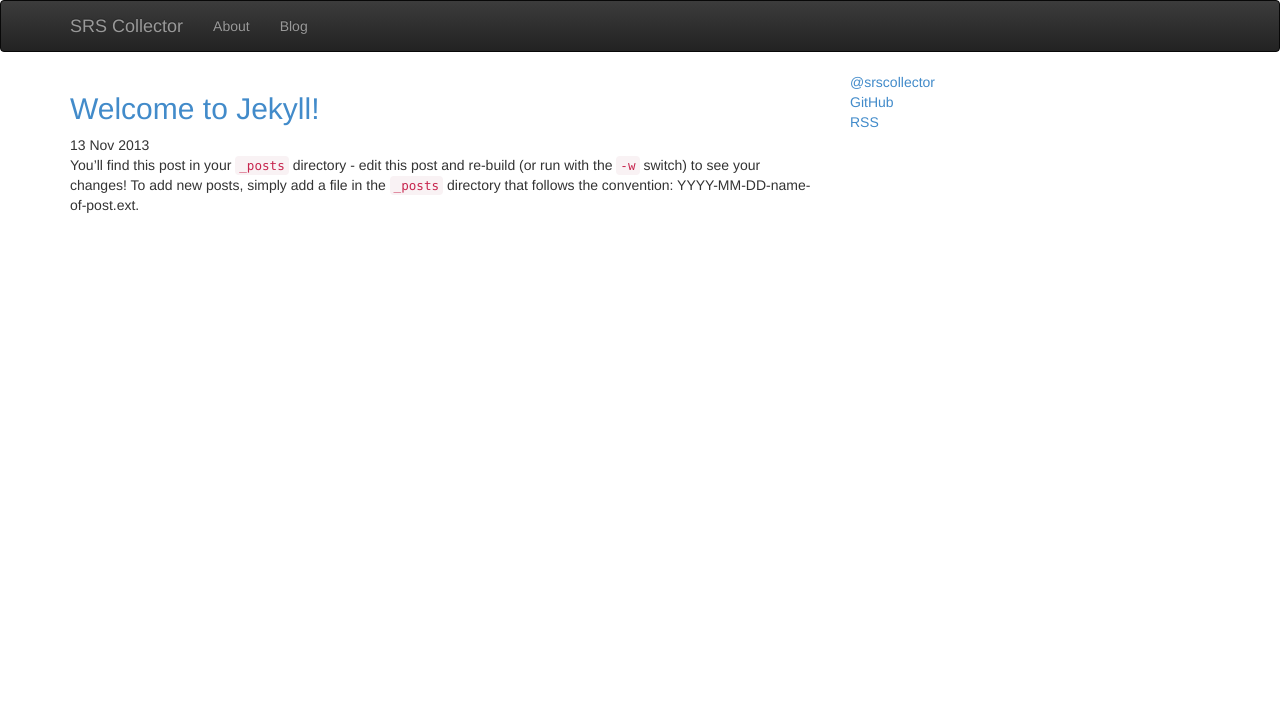
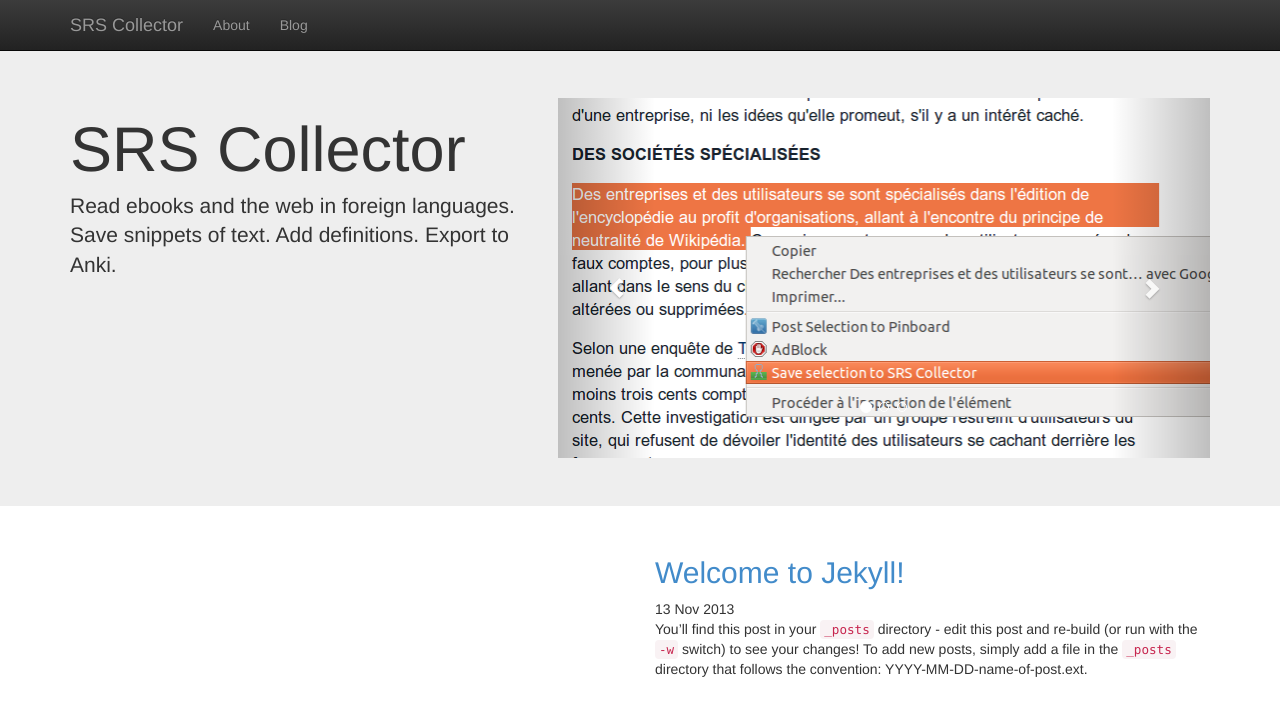
Before and after one commit to kiddsoftware/srscollector, a Jekyll site: the page built from index.html, in a window 1280 px wide. Shown: the top 716 px of the page. Built offline with Jekyll 4.4.1, drawn with Linux system fonts in a browser that asks for light colours; nearby versions of some CDN libraries; Markdown is read by kramdown in place of the engine named in the settings.

Commit message:
Start building main page and reorg some other stuff

```diff
--- a/_layouts/default.html
+++ b/_layouts/default.html
@@ -4,17 +4,18 @@
     <meta charset="utf-8">
     <meta name="viewport" content="width=device-width, initial-scale=1.0">
 {% if page.title %}
-    <title>{{ page.title }} — {{ site.name }}</title>
+    <title>{{ page.title }} ({{ site.name }})</title>
 {% else %}
     <title>{{ site.name }}</title>
 {% endif %}
     <link rel="alternate" type="application/rss+xml" title="RSS" href="/rss.xml">
     <link rel="stylesheet" href="/css/vendor/bootstrap.min.css">
     <link rel="stylesheet" href="/css/vendor/bootstrap-theme.min.css">
+    <link rel="stylesheet" href="/css/site.css">
     <link rel="shortcut icon" href="/favicon.ico">
   </head>
   <body>
-    <div class="navbar navbar-inverse">
+    <div class="navbar navbar-inverse navbar-fixed-top">
       <div class="container">
         <div class="navbar-header">
           <button type="button" class="navbar-toggle"
@@ -36,17 +37,8 @@
         </div>
       </div>
     </div>
-    <div class="container">
-      <div class="row">
-        <div class="content col-sm-8">
-          {{ content }}
-        </div>
-        <div class="sidebar col-sm-4">
-          <a href="https://twitter.com/srscollector">@srscollector</a><br>
-          <a href="https://github.com/kiddsoftware/srscollector">GitHub</a><br>
-          <a href="/rss.xml">RSS</a>
-        </div>
-      </div>
-    </div>
+    {{ content }}
+    <script src="https://code.jquery.com/jquery-1.10.2.min.js"></script>
+    <script src="/js/vendor/bootstrap.min.js"></script>
   </body>
 </html>
--- a/_layouts/post.html
+++ b/_layouts/post.html
@@ -1,5 +1,5 @@
 ---
-layout: default
+layout: sidebar
 ---
 <h2>{{ page.title }}</h2>
 <p class="meta">{{ page.date | date_to_string }}</p>
--- /dev/null
+++ b/css/site.css
@@ -0,0 +1,4 @@
+body {
+  padding-top: 50px;
+  padding-bottom: 20px;
+}
--- a/index.html
+++ b/index.html
@@ -1,12 +1,55 @@
 ---
 layout: default
 ---
+<div class="jumbotron">
+  <div class="container">
+    <div class="row">
+      <div class="col-md-5">
+        <h1>SRS Collector</h1>
+        <p>Read ebooks and the web in foreign languages.  Save snippets of
+        text. Add definitions. Export to Anki.</p>
+      </div>
+      <div class="col-md-7">
+        <div id="slides" class="carousel slide" data-ride="carousel">
+          <ol class="carousel-indicators">
+            <li data-target="#slides" data-slide-to="0" class="active"></li>
+            <li data-target="#slides" data-slide-to="1"></li>
+            <li data-target="#slides" data-slide-to="2"></li>
+          </ol>
+          <div class="carousel-inner">
+            <div class="item active">
+              <img src="/assets/images/slide_chrome_extension.png">
+            </div>
+            <div class="item">
+              <img src="/assets/images/slide_dictionary_choices.png">
+            </div>
+            <div class="item">
+              <img src="/assets/images/slide_anki_addon.png">
+            </div>
+          </div>
+          <a class="left carousel-control" href="#slides" data-slide="prev">
+            <span class="glyphicon glyphicon-chevron-left"></span>
+          </a>
+          <a class="right carousel-control" href="#slides" data-slide="next">
+            <span class="glyphicon glyphicon-chevron-right"></span>
+          </a>
+        </div>
+      </div>
+    </div>
+  </div>
+</div>
 
+<div class="container">
+  <div class="row">
+    <div class="col-md-6">
+    </div>
+    <div class="col-md-6">
 {% for post in site.posts %}
+      <h2><a href="{{ post.url }}">{{ post.title }}</a></h2>
+      <div class="post-date">{{ post.date | date_to_string }}</div>
 
-<h2><a href="{{ post.url }}">{{ post.title }}</a></h2>
-<div class="post-date">{{ post.date | date_to_string }}</div>
-
-<div class="excerpt">{{ post.excerpt }}</div>
-
+      <div class="excerpt">{{ post.excerpt }}</div>
 {% endfor %}
+    </div>
+  </div>
+</div>
```
Also changed, not shown: _layouts/sidebar.html (added, +15 -0 lines), blog/index.html (added, +12 -0 lines), assets/images/slide_anki_addon.png (added), assets/images/slide_chrome_extension.png (added), assets/images/slide_dictionary_choices.png (added), js/vendor/bootstrap.min.js (renamed from js/bootstrap.min.js).
